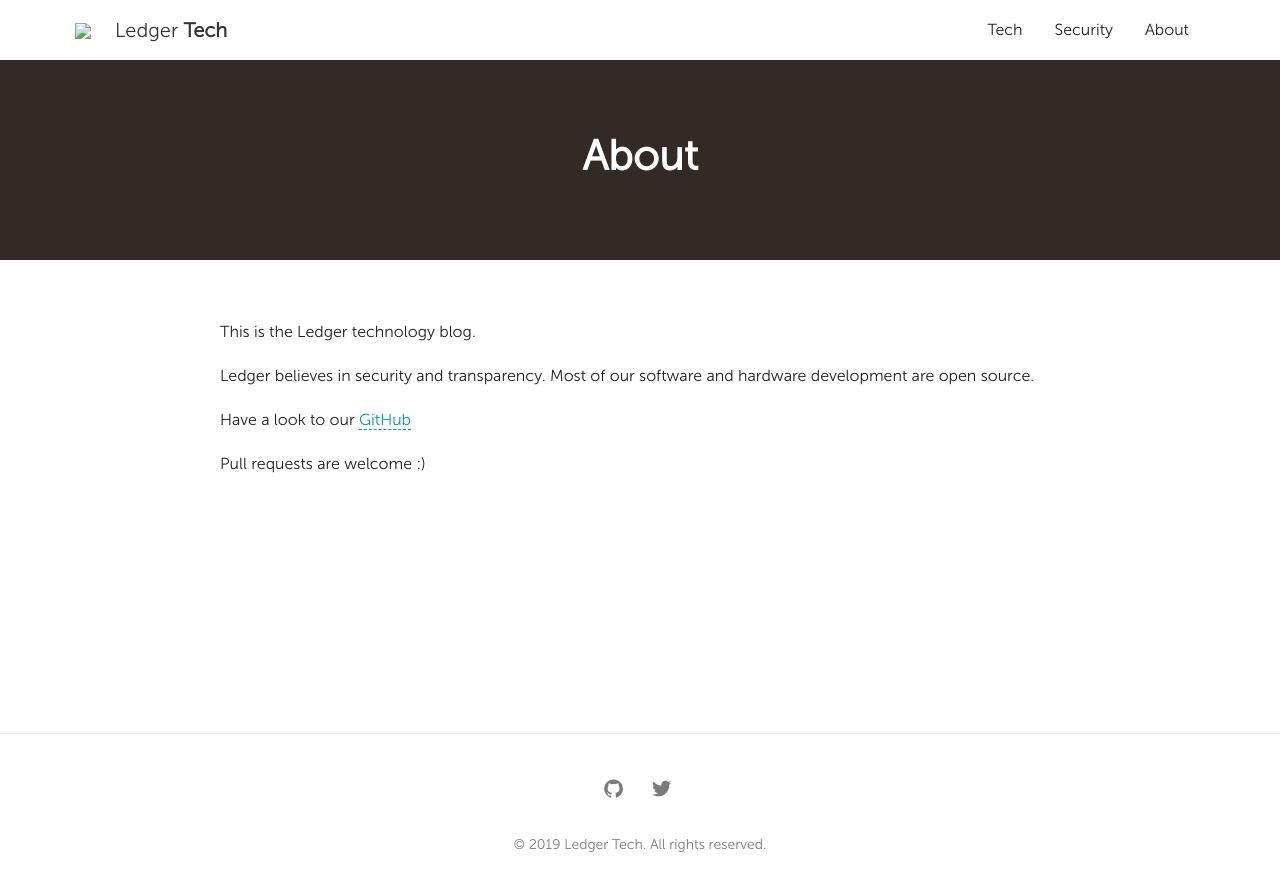
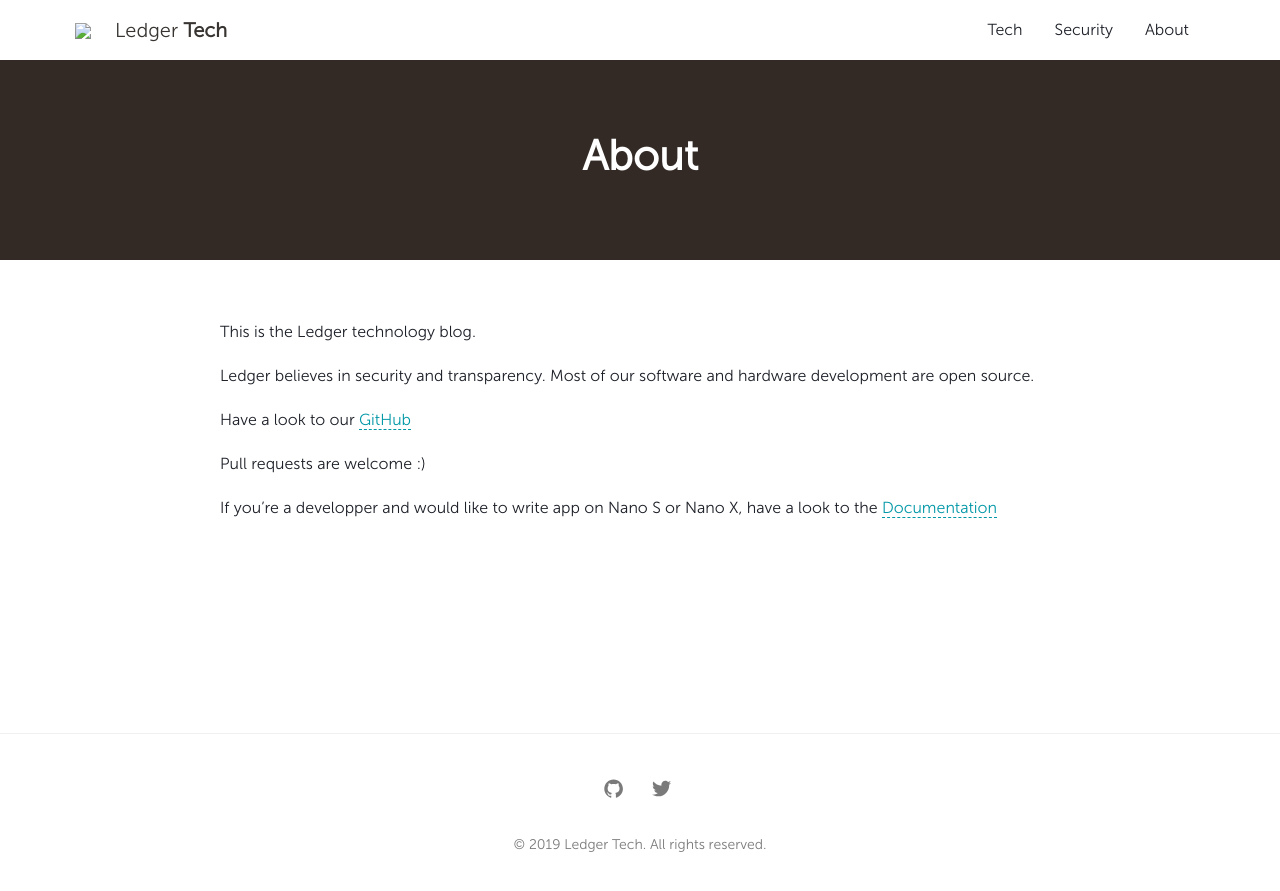
Before and after one commit to jean-laurent-g/LedgerHQ.github.io, a Jekyll site: the page built from about.md, in a window 1280 px wide. Shown: the top 891 px of the page. Built offline with Jekyll 4.4.1, drawn with Linux system fonts in a browser that asks for light colours.

Commit message:
link to read the docs

```diff
--- a/about.md
+++ b/about.md
@@ -13,3 +13,5 @@ Most of our software and hardware development are open source.
 Have a look to our [GitHub](https://github.com/ledgerhq)
 
 Pull requests are welcome :)
+
+If you're a developper and would like to write app on Nano S or Nano X, have a look to the [Documentation](https://ledger.readthedocs.io/en/latest/)
```
